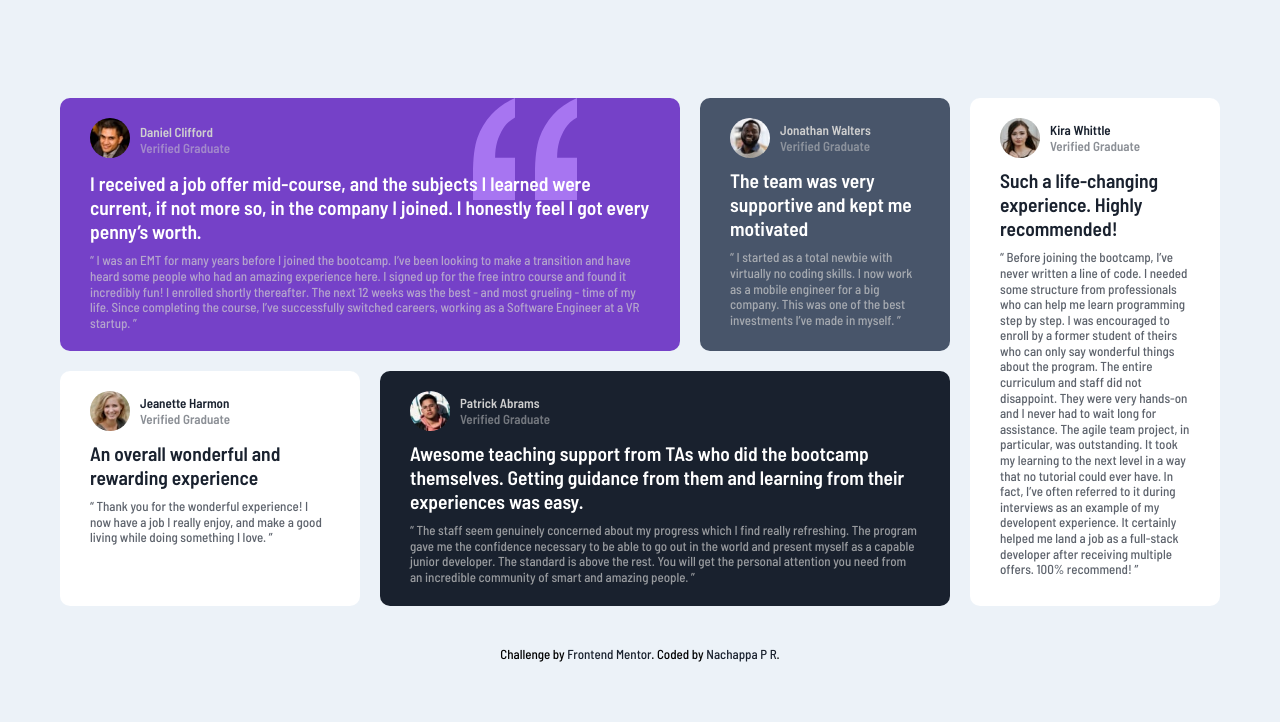
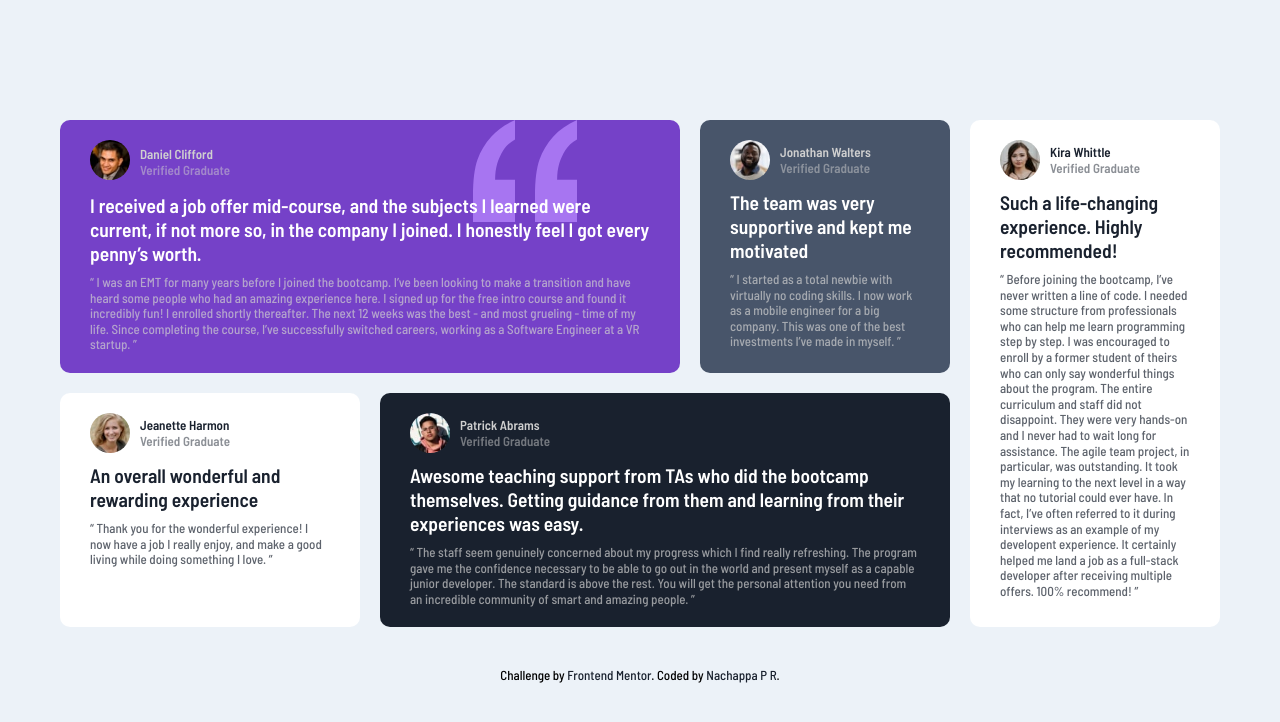
Before and after one commit to prnachap/Frontend-Mentor---Testimonial-Grid-Section, a plain HTML site: page index.html in a window 1280 px wide. Drawn offline with Linux system fonts and the light colour scheme.

Commit message:
removed flex box from body

```diff
--- a/style.css
+++ b/style.css
@@ -29,11 +29,13 @@ body{
     width: 90vw;
     max-width: 144rem;
     margin:0 auto;
+    margin-top: 12rem;
 
-    display: flex;
+
+    /* display: flex;
     flex-direction: column;
     justify-content: center;
-    align-items: center;
+    align-items: center; */
 
 
     height: 100vh;
@@ -164,6 +166,7 @@ body{
 /* footer */
 .attribution{
     margin: 4rem 0;
+    text-align: center;
 }
 
 .attribution a{
```
Also changed, not shown: 1 other file.
